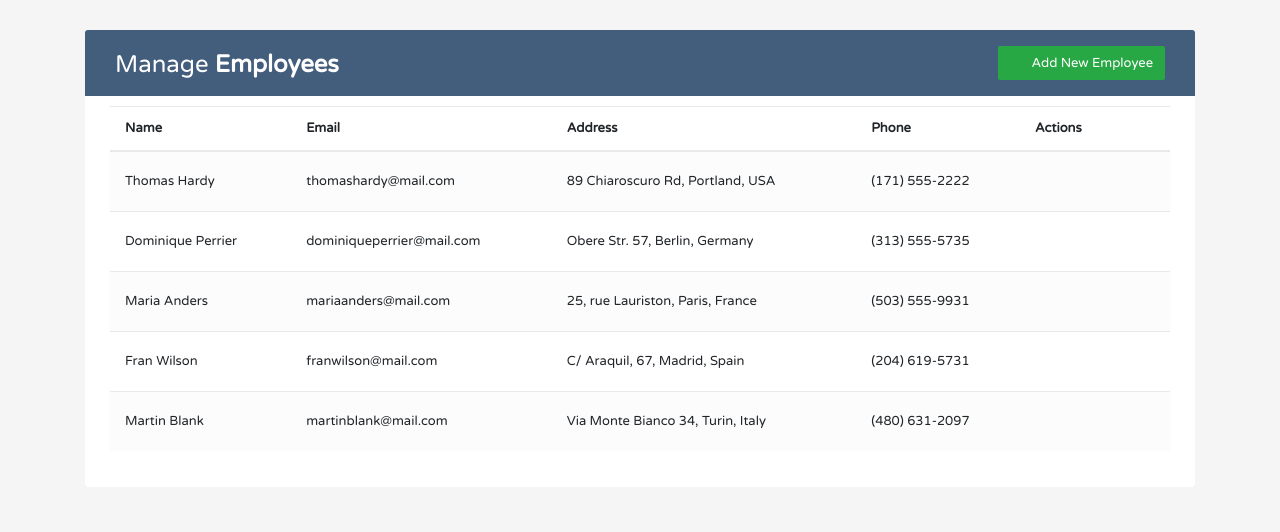
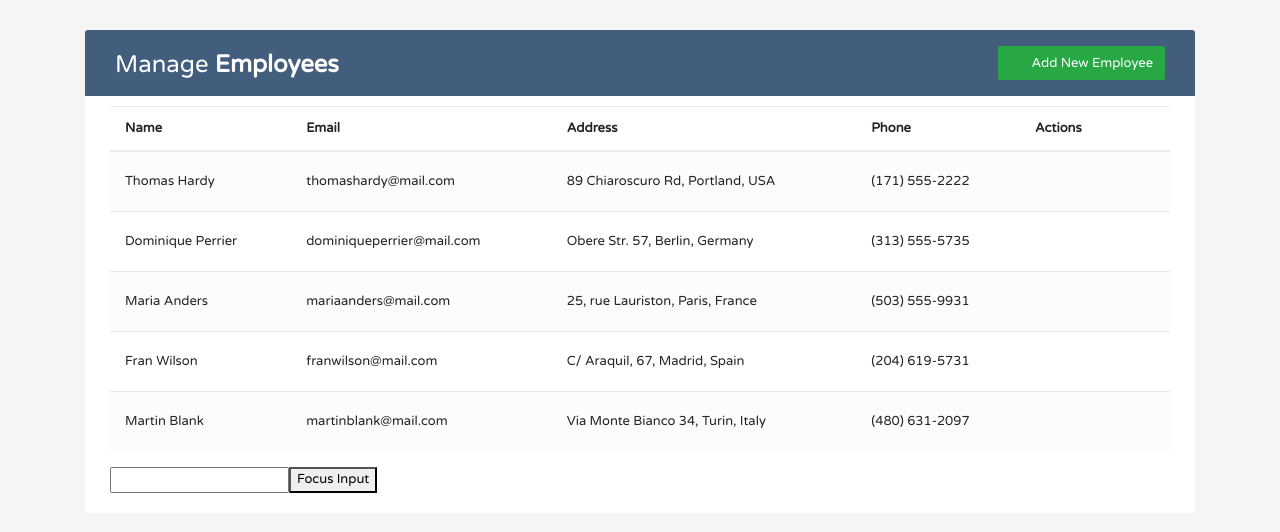
Before and after one commit to halilenesozdemir/React-Manage-Employe-App-withHooks, a React (Create React App) app: page / in a window 1280 px wide. Shown: the top 532 px of the page. Built offline with nearby package versions, Linux system fonts and the light colour scheme.

Commit message:
useRef hook's logic understood

```diff
--- a/src/components/EmployeeList.js
+++ b/src/components/EmployeeList.js
@@ -1,4 +1,4 @@
-import { useContext, useEffect, useState } from 'react';
+import { useContext, useEffect, useState, useRef } from 'react';
 import Employee from './Employee';
 import { EmployeeContext } from '../contexts/EmployeeContext';
 import { Button, Modal } from 'react-bootstrap';
@@ -13,6 +13,12 @@
   useEffect(() => {
     handleClose();
   }, [employees]);
+
+  const myRef = useRef(null);
+
+  const onButtonClick = () => {
+    myRef.current.focus();
+  };
 
   return (
     <>
@@ -59,6 +65,9 @@
           </Button>
         </Modal.Footer>
       </Modal>
+
+      <input ref={myRef} type="text"></input>
+      <button onClick={onButtonClick}>Focus Input</button>
     </>
   );
 };
```
